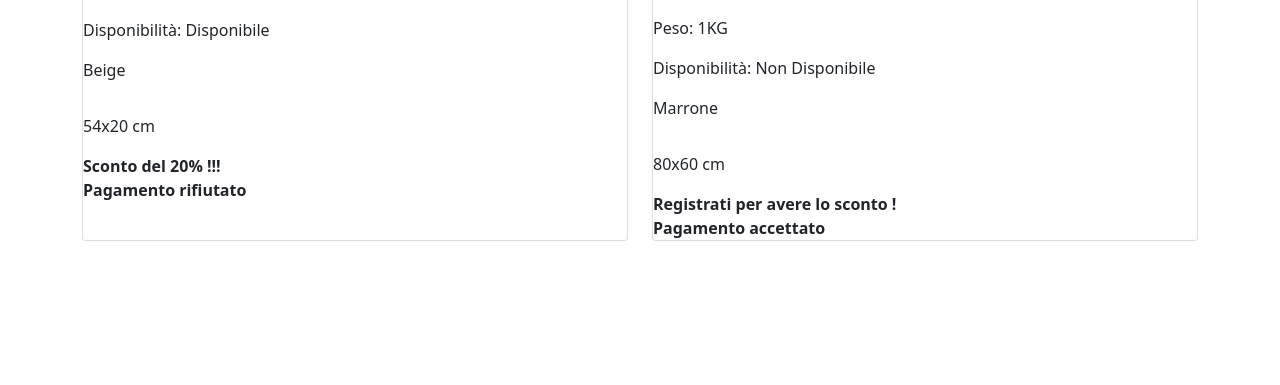
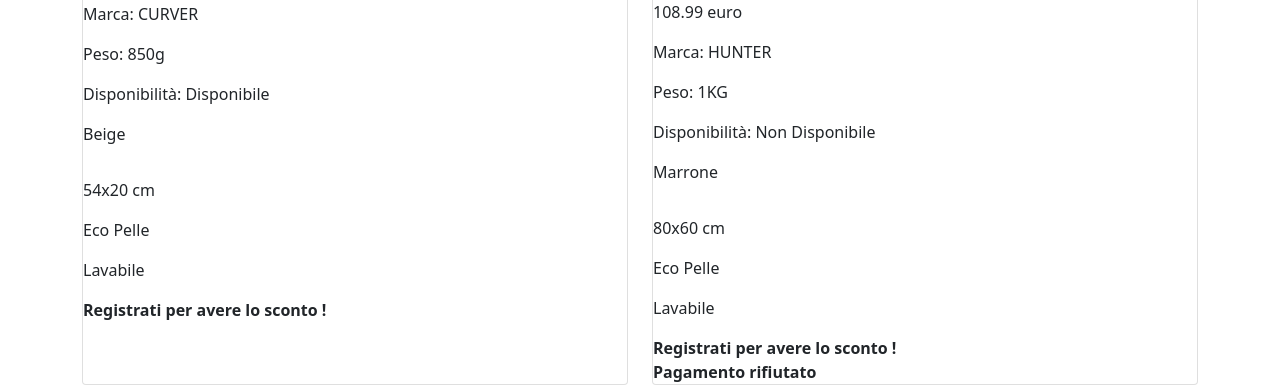
Before and after one commit to Ilthepriest/php-oop-2, a PHP site: page / in a window 1280 px wide. Shown: the part 1445-1830 px from the top of the page. Before the commit the page ends 1686 px from the top, so only its background shows below. Run offline with PHP 8.4, Linux system fonts and the light colour scheme; data that the repository does not hold is empty.

Commit message:
add trait

```diff
--- a/Models/Cuccia.php
+++ b/Models/Cuccia.php
@@ -1,5 +1,8 @@
 <?php
+include __DIR__ . "/Trait_Tessuto.php";
+
     class Cuccia extends Prodotto{
+
         public $colore;
         public $dimensione;
 
@@ -8,5 +11,7 @@
             $this->colore = $colore;
             $this->dimensione = $dimensione;
         }
+
+        use Tessuto;
     }
 ?>
--- a/Models/Prodotto.php
+++ b/Models/Prodotto.php
@@ -29,11 +29,14 @@
         public function getPagamento(){
             if(rand(2018, 2024) < date('Y')){
                 $this->pagamento = "Pagamento rifiutato";
-            }else{
+            }else if(rand(2018, 2024) >= date('Y')){
                 $this->pagamento = "Pagamento accettato";
             }
             return $this->pagamento;
         }
 
+
+
+
     };
  ?>
--- /dev/null
+++ b/Models/Trait_Tessuto.php
@@ -0,0 +1,6 @@
+<?php
+    trait Tessuto {
+        public $materiale = "Eco Pelle";
+        public $lavabile = "Lavabile";
+    }
+?>
--- a/index.php
+++ b/index.php
@@ -4,6 +4,9 @@ require __DIR__ . "/Models/Gioco.php";
 require __DIR__ . "/Models/Cuccia.php";
 include __DIR__ . "/db.php";
 include __DIR__ . "/Layout/head.php";
+
+
+
 
 
 ?>
@@ -23,6 +26,8 @@ include __DIR__ . "/Layout/head.php";
                     <p><?php echo $product->colore ?></p>
                     <p><?php echo $product->diametro ?></p>
                     <p><?php echo $product->dimensione ?></p>
+                    <p><?php echo $product->materiale?></p>
+                    <p><?php echo $product->lavabile ?></p>
                     <b><?php echo $product->getSconto() ?></b>
                     <b><?php echo $product->getPagamento() ?></b>
 
```
